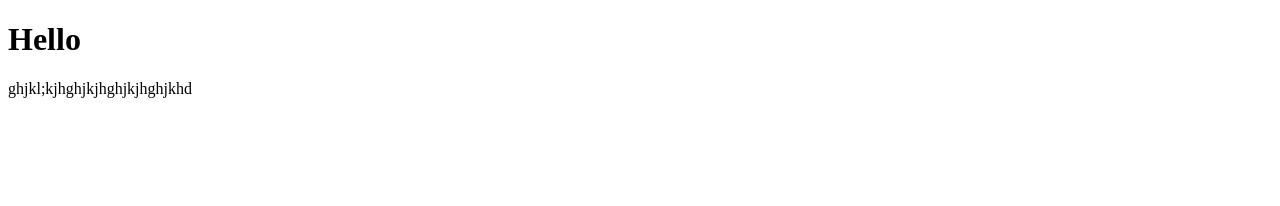
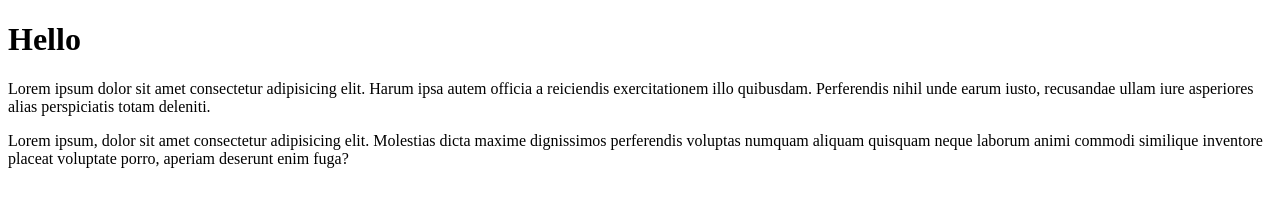
Before and after one commit to TamannaJD/portfolio, a plain HTML site: page index.html in a window 1280 px wide. Drawn offline with Linux system fonts and the light colour scheme.

Commit message:
second commit

```diff
--- a/index.html
+++ b/index.html
@@ -7,6 +7,12 @@
 </head>
 <body>
     <h1>Hello</h1>
-    <p>ghjkl;kjhghjkjhghjkjhghjkhd</p>
+    <p>Lorem ipsum dolor sit amet consectetur adipisicing elit. Harum ipsa autem officia a reiciendis
+        exercitationem illo quibusdam.
+        Perferendis nihil unde earum iusto, recusandae ullam iure asperiores alias perspiciatis totam deleniti.</p><p>
+            Lorem ipsum, dolor sit amet consectetur adipisicing elit. Molestias dicta maxime dignissimos perferendis
+            voluptas numquam aliquam quisquam neque laborum animi commodi similique inventore placeat voluptate porro,
+             aperiam deserunt enim fuga?
+        </p>
 </body>
 </html>
--- /dev/null
+++ b/style.css
@@ -0,0 +1,6 @@
+body{
+    background: yellow;
+}
+h1{
+    color: red;
+}
```
